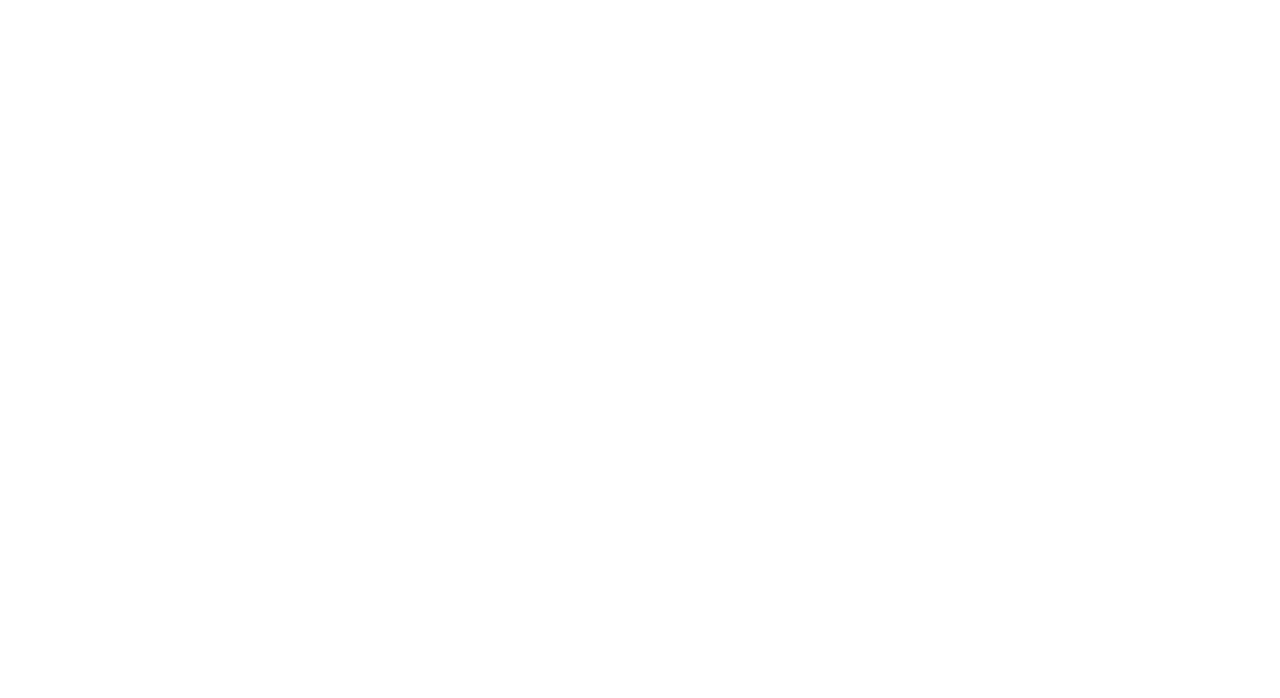
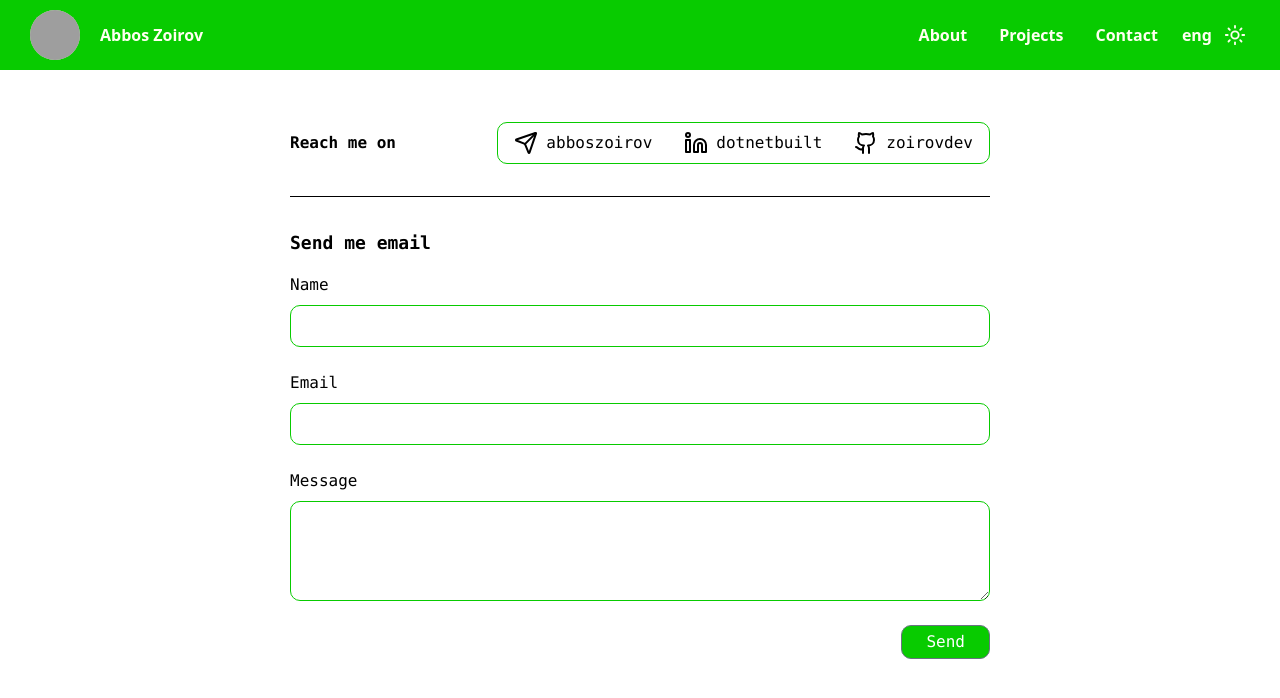
Before and after one commit to zoirovdev/portfolio, a React (Vite) app: page /contact in a window 1280 px wide. Before the commit this address had no page. Shown: the top 698 px of the page. Built offline with nearby package versions, Linux system fonts and the light colour scheme; grey boxes are pictures that could not be loaded.

Commit message:
Add send message to email feature

```diff
--- a/package.json
+++ b/package.json
@@ -11,6 +11,7 @@
   },
   "dependencies": {
     "@tailwindcss/vite": "^4.1.11",
+    "emailjs-com": "^3.2.0",
     "lucide-react": "^0.539.0",
     "react": "^19.1.0",
     "react-dom": "^19.1.0",
--- a/src/App.jsx
+++ b/src/App.jsx
@@ -2,14 +2,22 @@
 import './App.css'
 import { BrowserRouter, Routes, Route } from 'react-router'
 import About from "./pages/About.jsx"
+import Projects from "./pages/Projects.jsx"
+import Header from "./components/Header.jsx"
+import Contact from "./pages/Contact.jsx"
 
 
 function App() {
   return (
     <BrowserRouter>
-      <Routes>
-        <Route path="/" element={<About/>}/>
-      </Routes>
+      <div>
+	<Header />
+        <Routes>
+          <Route path="/" element={<About/>}/>
+	  <Route path="/projects" element={<Projects/>}/>
+	  <Route path="/contact" element={<Contact />}/>
+        </Routes>
+      </div>
     </BrowserRouter>
   )
 }
--- a/src/components/Header.jsx
+++ b/src/components/Header.jsx
@@ -5,7 +5,7 @@
 
 const Header = () => {
   return (
-    <div className="flex flex-row justify-between bg-[#8AA624] h-[70px] p-[10px]">
+    <div className="flex flex-row justify-between bg-[#08CB00] h-[70px] p-[10px]">
       <div className="flex flex-row gap-[20px] justify-center items-center ml-[20px]">
         <img src="profile_pic.jpg" className="object-cover h-[50px] w-[50px] rounded-[50%] bg-[#DBE4C9]"/>
 	<h4 className="text-[#FFFFF0] font-bold">Abbos Zoirov</h4>
@@ -18,14 +18,14 @@
 	    About
 	  </h3>
 	</Link>
-	<Link to={""}>
+	<Link to={"/projects"}>
 	  <h3 className="text-[#FFFFF0] font-semibold py-2 px-4
 			 hover:rounded-[20px] hover:bg-[#FFFFF0]
 			 hover:text-black">
-	    Work
+	    Projects
 	  </h3>
 	</Link>
-	<Link to={""}>
+	<Link to={"/contact"}>
 	  <h3 className="text-[#FFFFF0] font-semibold py-2 px-4
 			 hover:rounded-[20px] hover:bg-[#FFFFF0]
 			 hover:text-black">
--- a/src/pages/About.jsx
+++ b/src/pages/About.jsx
@@ -1,11 +1,10 @@
-import Header from "../components/Header.jsx"
+
 
 
 
 const About = () => {
   return (
     <div>
-      <Header />
       Hello
     </div>
   )
--- /dev/null
+++ b/src/pages/Contact.jsx
@@ -0,0 +1,114 @@
+import { Github, Linkedin, Send } from "lucide-react"
+import emailjs from 'emailjs-com'
+import { useState } from 'react'
+
+
+
+const Contact = () => {
+  const [formData, setFormData] = useState({
+    name: '',
+    email: '',
+    message: ''
+  })
+  const [isLoading, setIsLoading] = useState(false)
+  const [status, setStatus] = useState('')
+
+  const handleSubmit = (e) => {
+    e.preventDefault()
+    setIsLoading(true)
+    setStatus('')
+
+    emailjs.send(
+      'service_a2ybvba',
+      'template_0kflxub',
+      {
+        from_name: formData.name,
+	from_email: formData.email,
+	message: formData.message
+      },
+      'bxFL4JXFg4XRqZJSV'
+    )
+    .then((response) => {
+      console.log('SUCCESS!', response.status, response.text);
+      setStatus('Message sent successfully! Thank you for contacting me.');
+      setFormData({ name: '', email: '', message: '' });
+    })
+    .catch((error) => {
+      console.log('FAILED...', error);
+      setStatus('Failed to send message. Please try again.');
+    })
+    .finally(() => {
+      setIsLoading(false);
+    });
+  }
+
+  const handleChange = (e) => {
+    setFormData({
+      ...formData,
+      [e.target.name]: e.target.value
+    });
+  };
+
+  return (
+    <div className="flex flex-col justify-center items-center mb-[50px]">
+      <div className="w-[700px] space-y-8">
+        <div className="border-b mt-[20px] font-mono py-8 flex flex-row items-center justify-between gap-4 w-full">
+	  <p className="font-semibold">Reach me on</p>
+	  <div className="flex flex-row justify-center items-center border border-[#08CB00] rounded-[10px]">
+	    <a href="https://web.telegram.org/k/#@abboszoirov"
+	     className="flex flex-row hover:bg-sky-500 py-2 px-4 rounded-l-[10px] hover:text-white gap-2">
+	      <Send />
+	      <p className="">abboszoirov</p>
+	    </a>
+	    <a href="https://www.linkedin.com/in/dotnetbuilt/"
+	      className="flex flex-row hover:bg-blue-500 py-2 px-4 hover:text-white gap-2">
+	      <Linkedin />
+	      <p>dotnetbuilt</p>
+	    </a>
+	    <a href="https://github.com/zoirovdev"
+	      className="flex flex-row hover:bg-gray-700 py-2 px-4 rounded-r-[10px] hover:text-white gap-2">
+	      <Github />
+	      <p>zoirovdev</p>
+	    </a>
+	  </div>
+        </div>
+
+        <div className="flex flex-col gap-4 font-mono font-medium w-full">
+	  <p className="text-lg font-semibold">Send me email</p>
+
+	  <form onSubmit={handleSubmit} className="space-y-6">
+	    <div className="flex flex-col gap-2">
+              <label htmlFor="name">Name</label>
+	      <input type="text" id="name" name="name" className="border border-[#08CB00]
+		rounded-[10px] px-4 py-2 outline-none" value={formData.name}
+		onChange={handleChange} required/>
+	    </div>
+	    <div className="flex flex-col gap-2">
+              <label htmlFor="email">Email</label>
+	      <input type="email" id="email" name="email" className="border border-[#08CB00]
+		rounded-[10px] px-4 py-2 outline-none" value={formData.email}
+		onChange={handleChange} required/>
+	    </div>
+	    <div className="flex flex-col gap-2">
+              <label htmlFor="message">Message</label>
+	      <textarea id="message" name="message" className="h-[100px] border border-[#08CB00]
+		rounded-[10px] px-4 py-2 outline-none" value={formData.message}
+		onChange={handleChange} required/>
+	    </div>
+	    <div className="flex flex-row justify-end">
+	      <button className="border border-gray-500 rounded-[10px] bg-[#08CB00] text-white px-6 py-1
+		cursor-pointer" type="submit" disabled={isLoading}>
+		{isLoading ? 'Sending...' : 'Send'}
+	      </button>
+	    </div>
+	  </form>
+
+        </div>
+      </div>
+    </div>
+  )
+}
+
+
+
+export default Contact
--- /dev/null
+++ b/src/pages/Projects.jsx
@@ -0,0 +1,8 @@
+const Projects = () => {
+  return (
+    <div>Projects</div>
+  )
+}
+
+
+export default Projects
```
Also changed, not shown: 1 other file (tests, documents, lock files or other folders).
